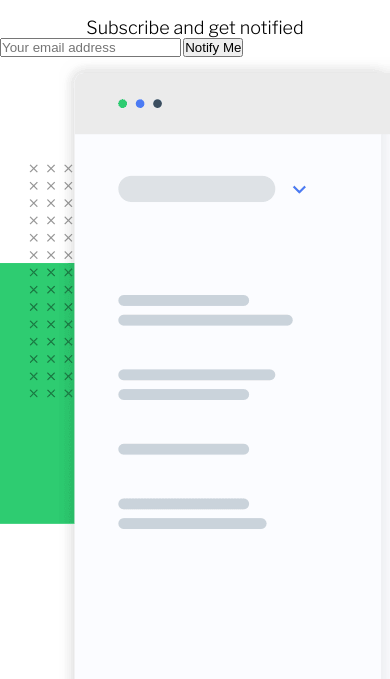
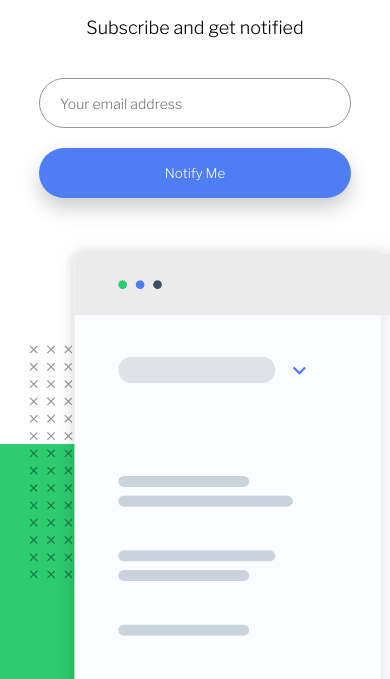
Before and after one commit to Ruffyi/Ping-Single-Column-Coming-Soon-Page, a website: page index.html in a window 390 px wide. Shown: the part 165-844 px from the top of the page. Drawn offline with nearby package versions, Linux system fonts and the light colour scheme.

Commit message:
Working with notification commponent with media responsive

```diff
--- a/scss/abstracts/_colors.scss
+++ b/scss/abstracts/_colors.scss
@@ -4,4 +4,6 @@ $colors: (
 	'secondary-light-red': hsl(354, 100%, 66%),
 	'neutral-gray': hsl(0, 0%, 59%),
 	'neutral-very-dark-blue': hsl(209, 33%, 12%),
+	'neutral-white': hsl(0, 0%, 98%),
+	'box-shadow': rgba(0, 0, 0, 0.2),
 );
--- a/scss/components/_btn.scss
+++ b/scss/components/_btn.scss
@@ -0,0 +1,16 @@
+.btn {
+	height: 5rem;
+	flex-grow: 1;
+	border-radius: 3rem;
+	border: none;
+	font-family: inherit;
+	cursor: pointer;
+	box-shadow: 0 1rem 2rem var(--clr-box-shadow);
+	&--notify {
+		background-color: var(--clr-primary-blue);
+		color: var(--clr-neutral-white);
+		@include mediaQuery(map-get($breakpoints-map, '576')) {
+			width: 100%;
+		}
+	}
+}
--- a/scss/components/_notification.scss
+++ b/scss/components/_notification.scss
@@ -0,0 +1,24 @@
+.notification {
+	@include flex-mother();
+	margin: 4rem auto;
+	text-align: center;
+	width: 60%;
+	@include mediaQuery(map-get($breakpoints-map, '576')) {
+		width: 80%;
+		flex-direction: column;
+	}
+	&__input {
+		flex-grow: 2;
+		height: 5rem;
+		padding-left: 2rem;
+		margin-right: 2rem;
+		border-radius: 3rem;
+		border: 1px solid var(--clr-neutral-gray);
+		font-family: inherit;
+		font-size: 1.4rem;
+		@include mediaQuery(map-get($breakpoints-map, '576')) {
+			width: 100%;
+			margin: 0 0 2rem 0;
+		}
+	}
+}
```
Also changed, not shown: dist/css/style.css, 1 other file.
